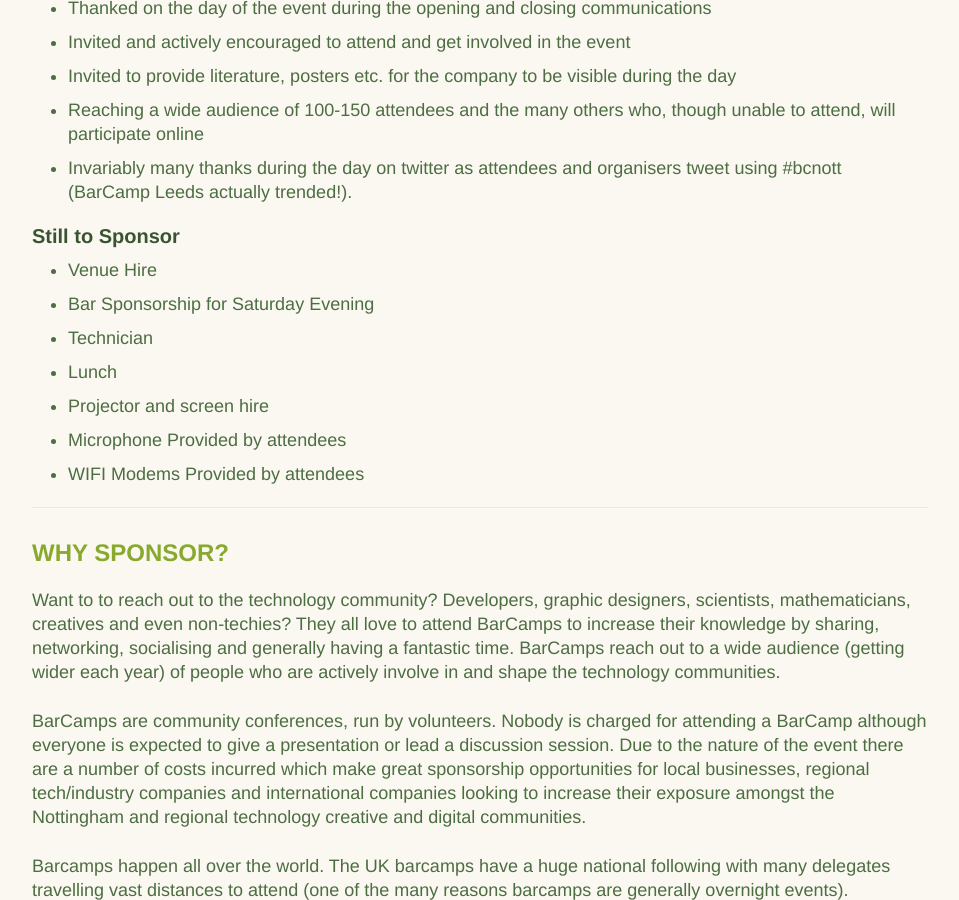
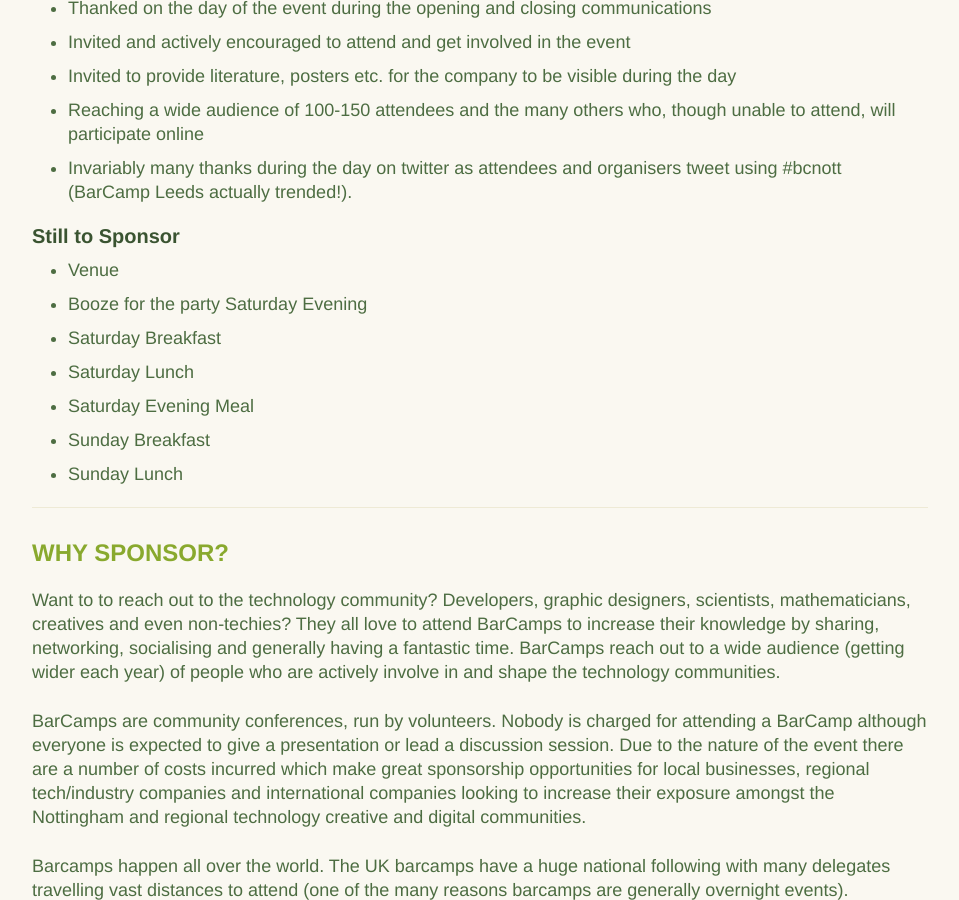
Before and after one commit to andrewdisley/barcamp-nottingham, a Jekyll site: the page built from sponsor.html, in a window 1280 px wide and 900 px high, scrolled down 866 px. Shown: the whole window, without its empty margins (160-1119 px from the left). Built offline with Jekyll 4.4.1, drawn with Linux system fonts in a browser that asks for light colours.

Commit message:
updated the still to sponsor

```diff
--- a/sponsor.html
+++ b/sponsor.html
@@ -43,13 +43,13 @@ section: sponsorus
             </ul>
             <h3>Still to Sponsor</h3>
             <ul>
-              <li>Venue Hire</li>
-              <li>Bar Sponsorship for Saturday Evening</li>
-              <li>Technician</li>
-              <li>Lunch</li>
-              <li>Projector and screen hire</li>
-              <li>Microphone Provided by attendees</li>
-              <li>WIFI Modems Provided by attendees</li>
+              <li>Venue</li>
+              <li>Booze for the party Saturday Evening</li>
+              <li>Saturday Breakfast</li>
+              <li>Saturday Lunch</li>
+              <li>Saturday Evening Meal</li>
+              <li>Sunday Breakfast</li>
+			  <li>Sunday Lunch</li>
             </ul>
           </div>
         </article>
```
